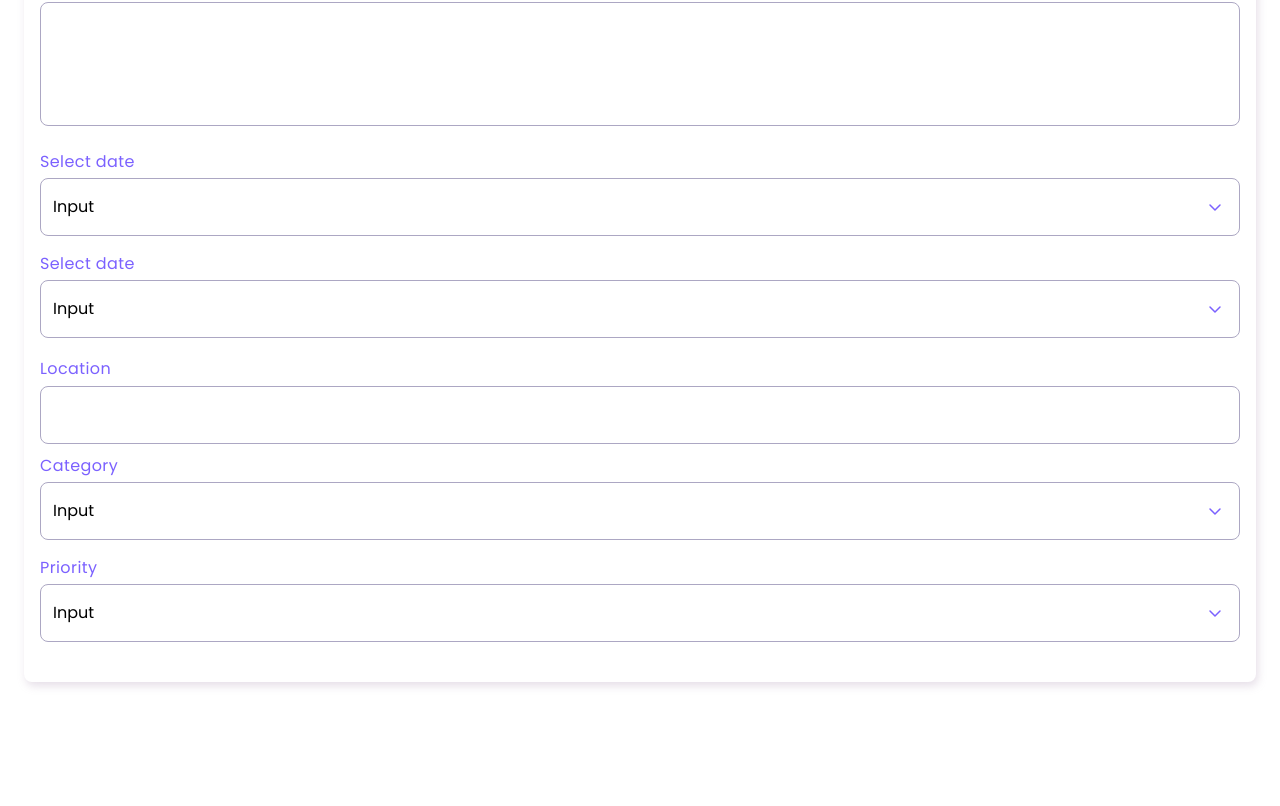
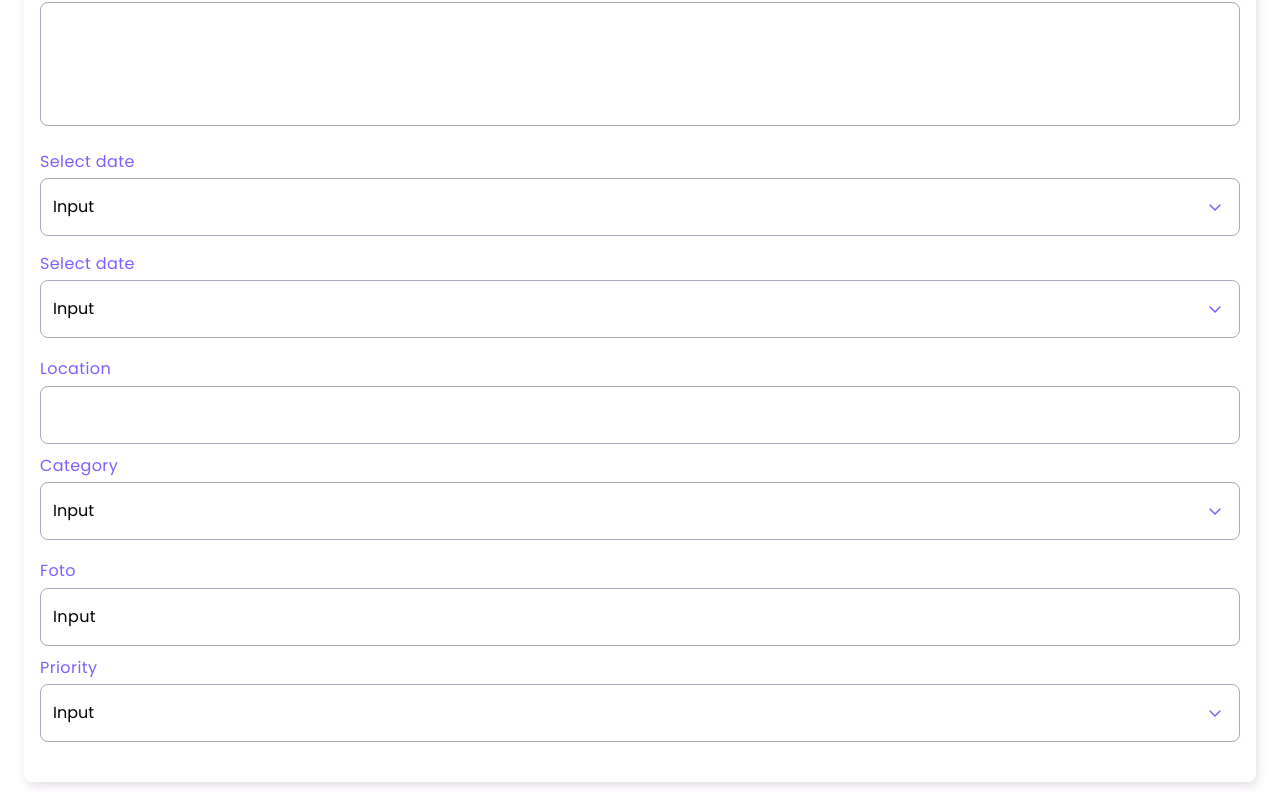
Before and after one commit to MaximKucheriaviy/emens-test-task, a React (Create React App) app: page /createEvent in a window 1280 px wide. Shown: the part 486-1292 px from the top of the page. Before the commit the page ends 1192 px from the top, so only its background shows below. Built offline with nearby package versions, Linux system fonts and the light colour scheme.

Commit message:
file input created

```diff
--- a/src/components/foms/FormInput/FromInputStyled.jsx
+++ b/src/components/foms/FormInput/FromInputStyled.jsx
@@ -17,7 +17,7 @@ export const StyledInput = styled.div`
   }
   & input,
   & textarea {
-    ${({ theme }) => theme.fomtCaption};
+    ${({ theme }) => theme.fontCaption};
     line-height: 24px;
     font-size: 16px;
     width: 100%;
--- a/src/components/foms/createEventForm/CreateEventForm.jsx
+++ b/src/components/foms/createEventForm/CreateEventForm.jsx
@@ -5,6 +5,7 @@ import { validate } from "../../../service/validation";
 import { DataPiker } from "../datepiker/DataPiker";
 import { TimePicker } from "../timePicker/timePicker";
 import { CategoryPicker } from "../categorySelector/categorySelector";
+import { FileInput } from "../fileInput/FileInput";
 
 export const CreateEventForm = () => {
   const titleState = useState("");
@@ -78,7 +79,7 @@ export const CreateEventForm = () => {
           "Sport",
         ]}
       />
-
+      <FileInput title="Foto" />
       <CategoryPicker
         title="Priority"
         setCategotyProp={setPriority}
--- /dev/null
+++ b/src/components/foms/fileInput/FileInput.jsx
@@ -0,0 +1,16 @@
+import { v4 } from "uuid";
+import { StyledFileInput } from "./FileInputStyled";
+import { useRef } from "react";
+
+export const FileInput = ({ name, title }) => {
+  const id = useRef(v4());
+  return (
+    <StyledFileInput>
+      <label className="title" htmlFor={id.current}>
+        {title}
+        <div className="inputDiv">Input</div>
+      </label>
+      <input name={name} type="file" id={id.current} />
+    </StyledFileInput>
+  );
+};
--- /dev/null
+++ b/src/components/foms/fileInput/FileInputStyled.jsx
@@ -0,0 +1,21 @@
+import { StyledInput } from "../FormInput/FromInputStyled";
+import { styled } from "styled-components";
+
+export const StyledFileInput = styled(StyledInput)`
+  background-color: white;
+
+  & input {
+    display: none;
+  }
+
+  & .inputDiv {
+    ${({ theme }) => theme.fontCaption};
+    line-height: 24px;
+    font-size: 16px;
+    width: 100%;
+    padding: 16px 40px 16px 12px;
+    border-radius: 8px;
+    border: 1px solid
+      ${(props) => (!props.error ? props.theme.divider : props.theme.pink)};
+  }
+`;
```
